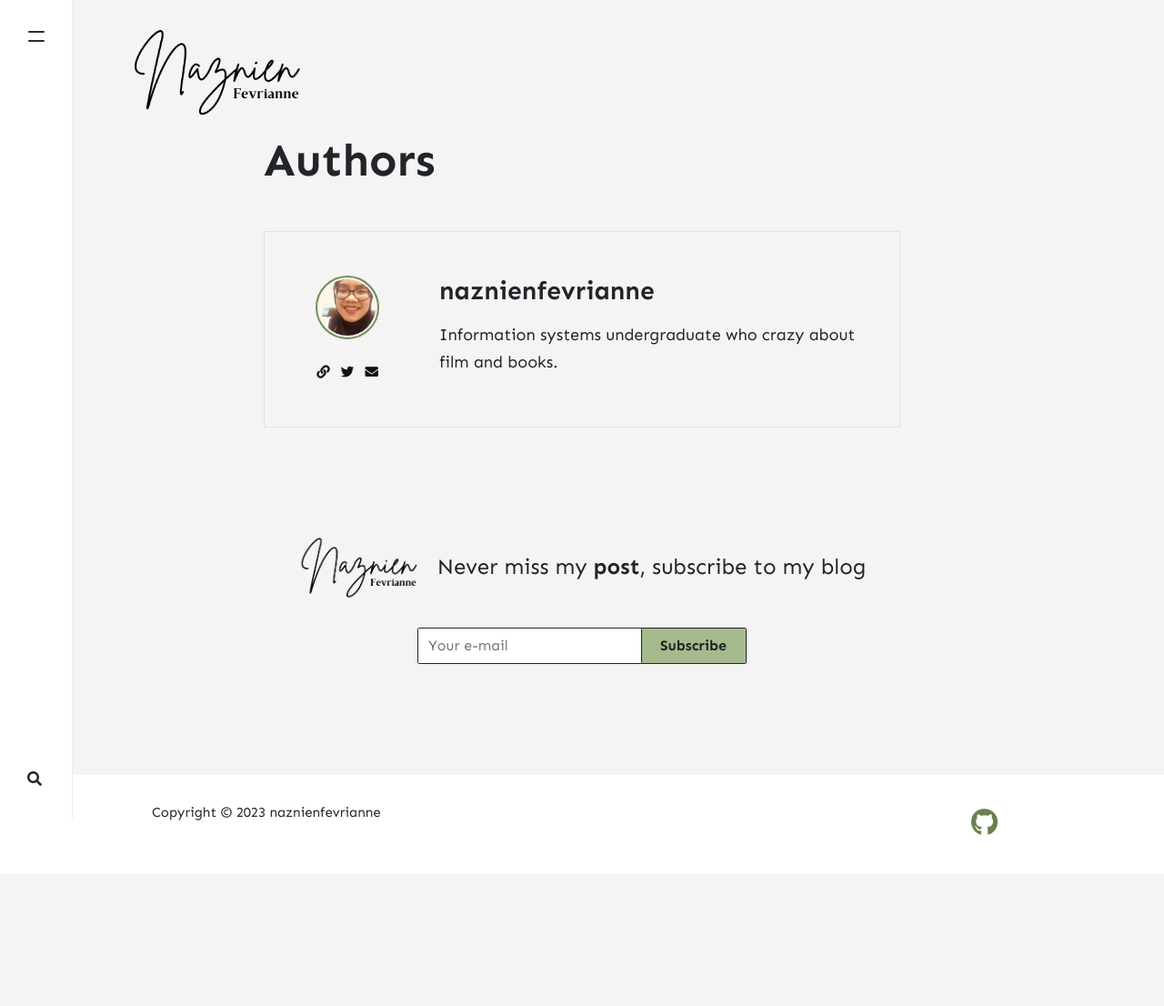
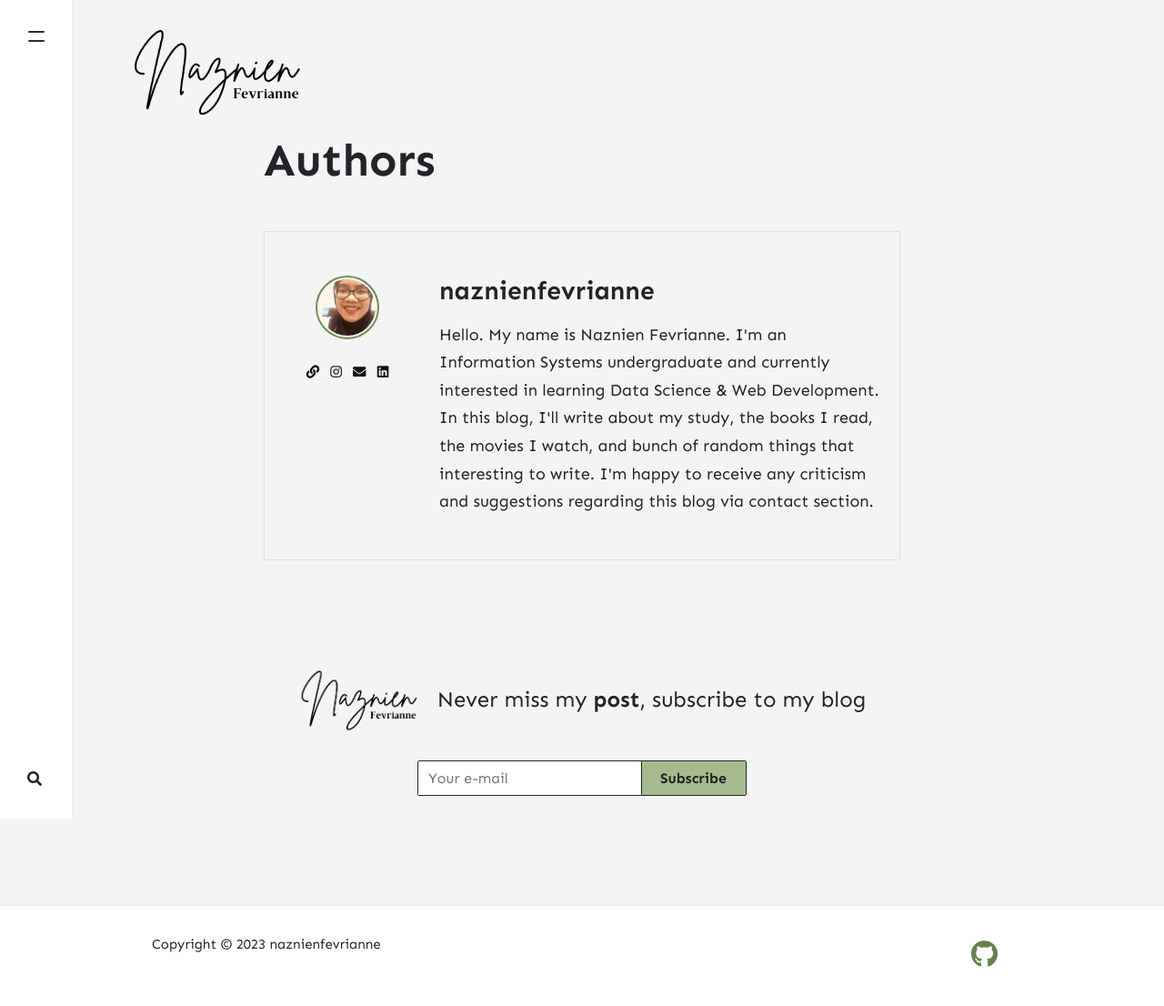
Before and after one commit to naznienfevrianne/naznienfevrianne.github.io, a Jekyll site: the page built from _pages/authors.html, in a window 1280 px wide. Shown: the whole page at 91% size. Built offline with Jekyll 4.4.1, drawn with Linux system fonts in a browser that asks for light colours; nearby versions of some CDN libraries; comment, search, counter and statistics services are not loaded; before the commit the page ends 961 px from its top, so only the background shows below that.

Commit message:
Add revisions and change a few things in config

```diff
--- a/_config.yml
+++ b/_config.yml
@@ -20,8 +20,11 @@ authors:
     avatar: 'assets/images/avatar.jpg'
     email: nfmalano@gmail.com
     web: https://github.com/naznienfevrianne
-    twitter: https://twitter.com/dancingcitrus
-    description: "Information systems undergraduate who crazy about film and books."
+    instagram: https://instagram.com/naznienfevrianne
+    linkedin: www.linkedin.com/in/naznien-fevrianne-malano
+    description: "Hello. My name is Naznien Fevrianne. I'm an Information Systems undergraduate and currently interested in learning Data Science & Web Development.
+    In this blog, I'll write about my study, the books I read, the movies I watch, and bunch of random things that interesting to write.
+    I'm happy to receive any criticism and suggestions regarding this blog via contact section."
 
 # Plugins
 plugins:
--- a/_includes/image_caption.html
+++ b/_includes/image_caption.html
@@ -1,6 +1,6 @@
 <figure class="image-card width-wide caption">
   <img src="{{ include.imageurl }}" alt="{{ include.title }}" />
   {% if include.caption %}
-  <figcaption class="caption-text">{{ include.caption }}</figcaption>
+  <figcaption class="caption-text" style="color:grey; font-size: 16px;">{{ include.caption }}</figcaption>
   {% endif %}
 </figure>
--- a/_pages/authors.html
+++ b/_pages/authors.html
@@ -21,12 +21,17 @@ comments: false
                         <a target="_blank" class="d-inline-block mx-1 text-dark" href="{{ author[1].web }}"><i class="fa fa-link"></i></a>
                     {% endif %}
 
-                    {% if author[1].twitter %}
-                        <a target="_blank" class="d-inline-block mx-1 text-dark" href="{{ author[1].twitter }}"><i class="fab fa-twitter"></i></a>
+                    {% if author[1].instagram %}
+                        <a target="_blank" class="d-inline-block mx-1 text-dark" href="{{ author[1].instagram }}"><i class="fab fa-instagram"></i></a>
                     {% endif %}
 
                     {% if author[1].email %}
                         <a class="d-inline-block mx-1 text-dark" href="mailto:{{ author[1].email }}"><i class="fa fa-envelope"></i></a>
+
+                    {% endif %}
+                    {% if author[1].linkedin %}
+                        <a class="d-inline-block mx-1 text-dark" href="mailto:{{ author[1].linkedin }}"><i class="fab fa-linkedin"></i></a>
+
                     {% endif %}
 
                 </p>
```
Also changed, not shown: _posts/2022-12-31-jurnaljo.md (+19 -14 lines), assets/images/3-jurnaljo.jpg (added), assets/images/4-jurnaljo.jpg (added), assets/images/5-jurnaljo.jpg (added).
